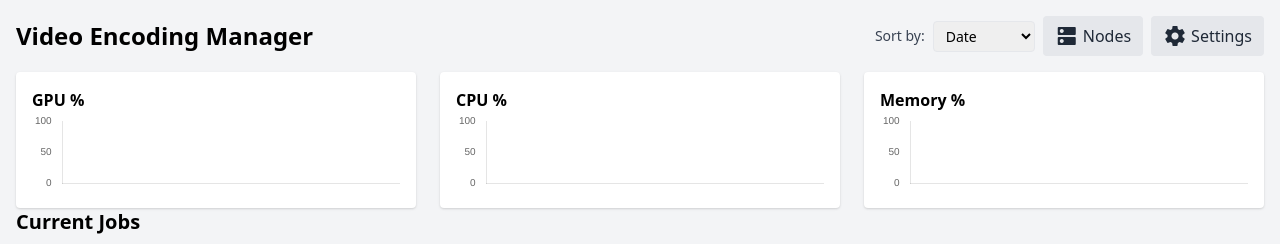
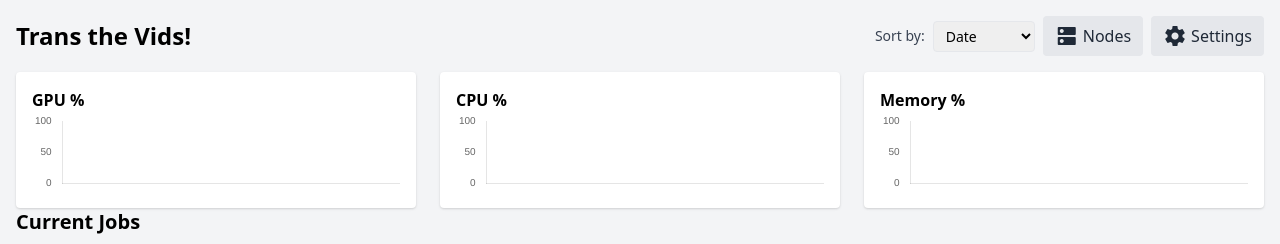
Before and after one commit to AwsGeek/thinvids, a Flask app: page / in a window 1280 px wide. Shown: the top 244 px of the page. Run offline with Flask 3, Linux system fonts and the light colour scheme; data that the repository does not hold is empty.

Commit message:
Names have been changed to protect the inocent

```diff
--- a/flaskapp/app/templates/index.html
+++ b/flaskapp/app/templates/index.html
@@ -1,7 +1,7 @@
 <!DOCTYPE html>
 <html>
 <head>
-  <title>Video Encoding Manager</title>
+  <title>Trans the Vids!</title>
   <link href="https://cdn.jsdelivr.net/npm/tailwindcss@2.2.19/dist/tailwind.min.css" rel="stylesheet">
   <script src="https://cdn.jsdelivr.net/npm/chart.js@3.9.1/dist/chart.min.js"></script>
   <link href="https://fonts.googleapis.com/icon?family=Material+Icons" rel="stylesheet">
@@ -9,7 +9,7 @@
 <body class="bg-gray-100">
   <div class="container mx-auto p-4">
     <div class="flex items-center justify-between mb-4">
-      <h1 class="text-2xl font-bold">Video Encoding Manager</h1>
+      <h1 class="text-2xl font-bold">Trans the Vids!</h1>
       <div class="flex items-center gap-2">
         <label for="sort-by" class="text-sm text-gray-700">Sort by:</label>
         <select id="sort-by" class="border rounded px-2 py-1 text-sm">
```
